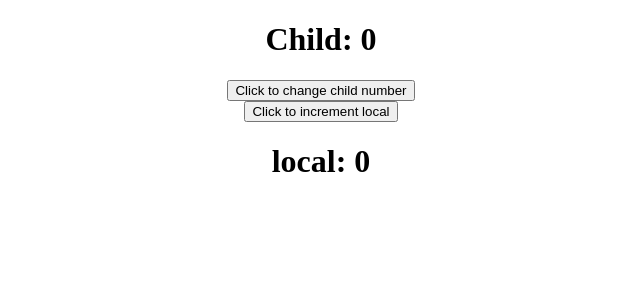
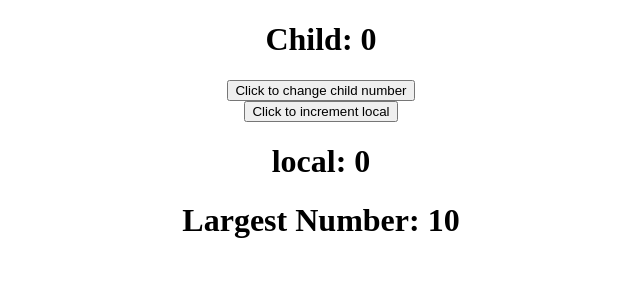
Before and after one commit to gvnadir/react-optimizations, a React (Create React App) app: page / in a window 1280 px wide. Shown: the top 300 px of the page, without its empty margins (319-959 px from the left). Built offline with nearby package versions, Linux system fonts and the light colour scheme.

Commit message:
unoptimized operation

```diff
--- a/src/App.js
+++ b/src/App.js
@@ -5,6 +5,7 @@ import './App.css'
 export default function App() {
   const [localNumber, setLocalNumber] = useState(0);
   const [childNumber, setChildNumber] = useState(0);
+	const [arr, setArr] = useState([1, 2, 3, 4, 5, 6, 7, 8, 9, 10]);
 
   useEffect(() => {
     console.log("parent render");
@@ -34,11 +35,17 @@ export default function App() {
 		setChildNumber(number)
 	}
 
+  function getLargestNumber() {
+    console.log("getLargestNumber");
+    return Math.max(...arr);
+  }
+
   return (
     <div className="App">
       <Child changeNumber={memoizedCallback} number={childNumber} />
       <button onClick={incrementLocal}>Click to increment local</button>
       <h1>local: {localNumber}</h1>
+      <h1>Largest Number: {getLargestNumber()}</h1>
     </div>
   );
 }
```
Also changed, not shown: 1 other file (tests, documents, lock files or other folders).
